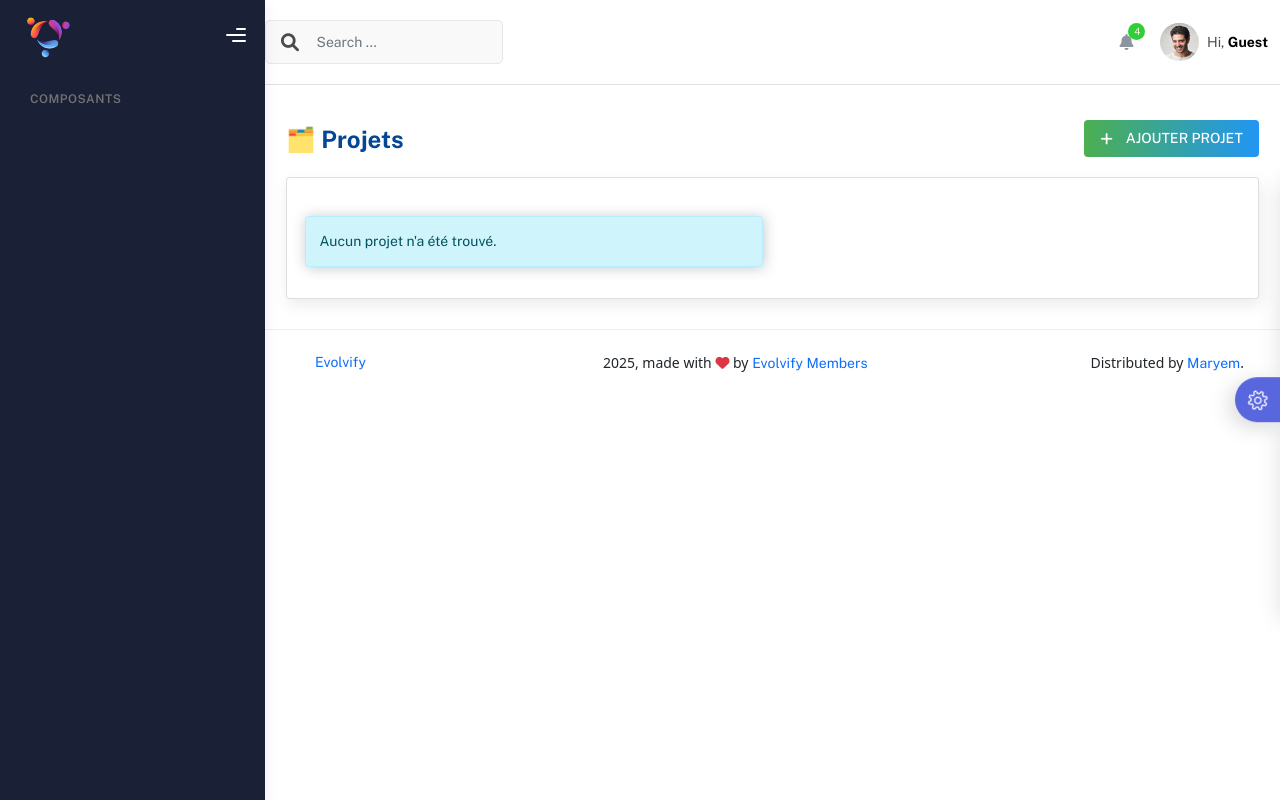
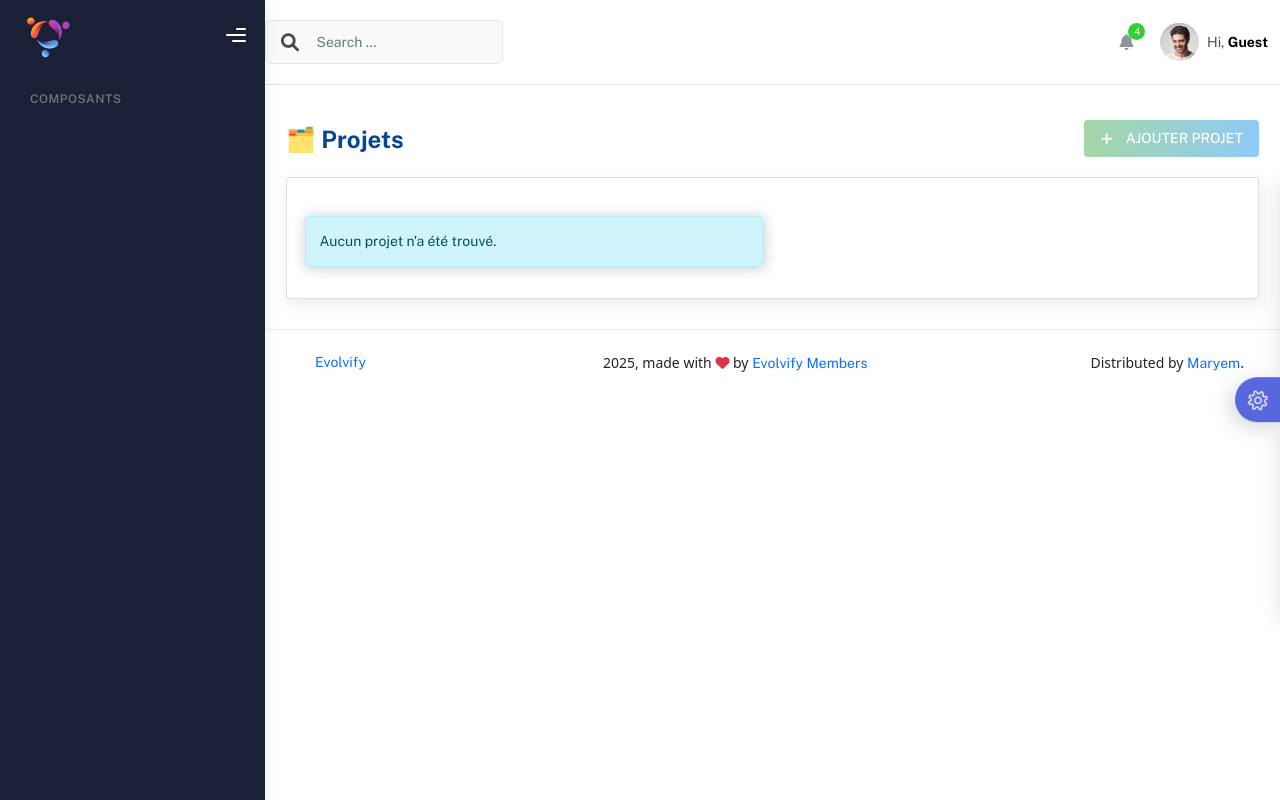
Before and after one commit to maryem444/evolvify-web, a Symfony app: template templates/projets/cards.html.twig in a window 1280 px wide. Run offline with Twig, Linux system fonts and the light colour scheme; the template is opened without the code that fills it, so the values that code supplies are empty; some libraries are stand-ins or nearby versions.

Commit message:
boutons disabled

```diff
--- a/src/Controller/CardsController.php
+++ b/src/Controller/CardsController.php
@@ -65,6 +65,7 @@ class CardsController extends AbstractController
   }
 
   #[Route('/projets/cards/{id}/edit', name: 'projet_edit_card')]
+
 public function edit(Request $request, Projet $projet, EntityManagerInterface $entityManager): Response
 {
   $oldFilePath = $projet->getUploadedFiles(); // Stockez le chemin de l'ancien fichier
--- a/templates/projets/cards.html.twig
+++ b/templates/projets/cards.html.twig
@@ -319,6 +319,8 @@
 				opacity: 0;
 				visibility: hidden;
 			}
+
+
 		}
 	</style>
 {% endblock %}
@@ -344,16 +346,19 @@
 
     <div class="page-header">
         <h1 class="page-title">🗂️ Projets</h1>
-			<div
-				class="header-buttons">
-				{#<button class="btn btn-warning" onclick="showDeadlineNotification()">
-																					<i class="fas fa-hourglass-half"></i> Deadline
-																				</button> #}
+        <div class="header-buttons">
+            {% if is_granted('ROLE_CHEF_PROJET') %}
                 <a href="{{ path('projet_add_card') }}" class="btn-add-projet">
                     <i class="fas fa-plus"></i>Ajouter Projet
                 </a>
+            {% else %}
+                <a href="#" class="btn-add-projet" style="opacity: 0.5; cursor: not-allowed; pointer-events: none;">
+                    <i class="fas fa-plus"></i>Ajouter Projet
+                </a>
+            {% endif %}
         </div>
     </div>
+
     {# Ajouter ceci juste après la div.page-header #}
     <div id="notification-container" class="mb-4" style="display: none;">
         <div class="alert alert-warning notification-alert" role="alert">
@@ -369,6 +374,7 @@
             </div>
         </div>
     </div>
+
     <div class="card">
         <div class="card-body">
             <div class="project-cards">
@@ -412,7 +418,6 @@
                                 </div>
                             </div>
 
-
                             <div class="project-dates">
                                 <div>
                                     <i class="fas fa-calendar-alt text-primary"></i>
@@ -427,12 +432,13 @@
                             </div>
                         </div>
                         <div class="project-card-footer">
-								<div
-									class="project-card-actions">
+                            <div class="project-card-actions">
                                 {# Nouvelle icône pour voir les détails #}
                                 <a href="{{ path('projet_details_card', { 'id': projet.id }) }}" title="Voir les détails">
                                     <i class="fas fa-eye" style="color: #2196F3;"></i>
                                 </a>
+                                {% if is_granted('ROLE_CHEF_PROJET') %}
+                                    {# Boutons actifs pour les chefs de projet #}
                                     <a href="{{ path('projet_edit_card', { 'id': projet.id }) }}" title="Modifier">
                                         <i class="fas fa-edit" style="color: #4CAF50;"></i>
                                     </a>
@@ -441,6 +447,15 @@
                                             <i class="fas fa-trash" title="Supprimer" style="color: #F44336; cursor: pointer;"></i>
                                         </button>
                                     </form>
+                                {% else %}
+                                    {# Boutons désactivés pour les employés #}
+                                    <a href="#" title="Modifier (Réservé aux chefs de projet)" style="opacity: 0.5; cursor: not-allowed; pointer-events: none;">
+                                        <i class="fas fa-edit" style="color: #4CAF50;"></i>
+                                    </a>
+                                    <span style="opacity: 0.5; cursor: not-allowed;">
+                                        <i class="fas fa-trash" title="Supprimer (Réservé aux chefs de projet)" style="color: #F44336;"></i>
+                                    </span>
+                                {% endif %}
                             </div>
                         </div>
                     </div>
```
Also changed, not shown: public/uploads/68003e85f09d9.png (deleted), public/uploads/68018be9d9243.jpg (added). Lines whose indentation alone changed are shown as unchanged.
